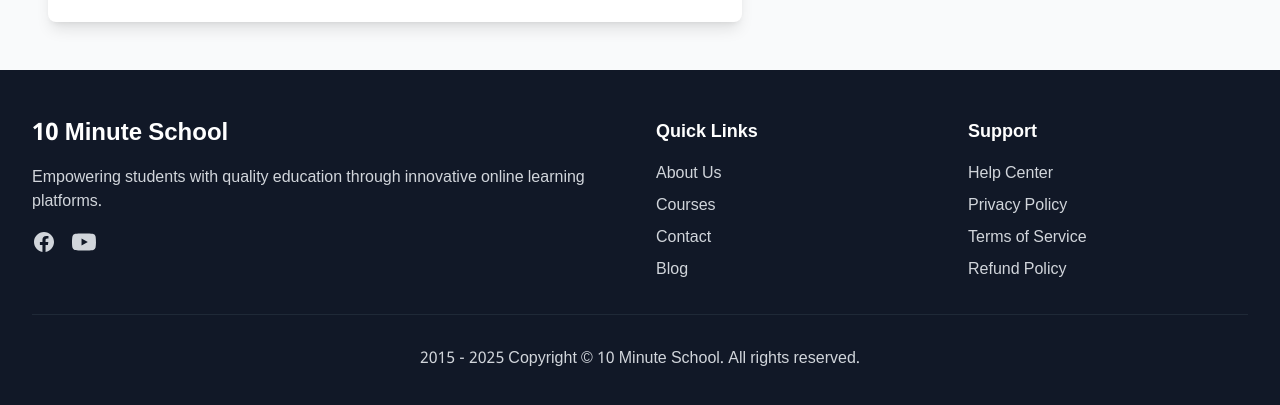
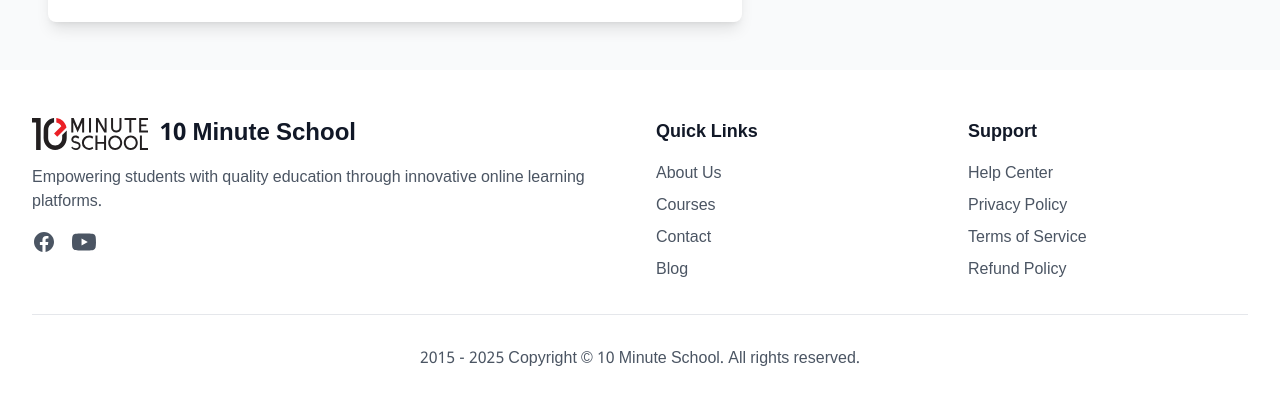
Before and after one commit to saadsrabon/tenminschoooIelts, a Next.js app: page / in a window 1280 px wide. Shown: the part 2644-3049 px from the top of the page. Built offline with nearby package versions, Linux system fonts and the light colour scheme; no server answers.

Commit message:
footer color change

```diff
--- a/src/app/layout.tsx
+++ b/src/app/layout.tsx
@@ -79,6 +79,8 @@
         <meta name="apple-mobile-web-app-capable" content="yes" />
         <meta name="apple-mobile-web-app-status-bar-style" content="default" />
         <meta name="apple-mobile-web-app-title" content="IELTS Course" />
+        <link rel="icon" type="image/svg+xml" href="/favicon.svg" />
+        <link rel="icon" type="image/x-icon" href="/favicon.ico" />
         <link rel="apple-touch-icon" href="/apple-touch-icon.png" />
         <link rel="icon" type="image/png" sizes="32x32" href="/favicon-32x32.png" />
         <link rel="icon" type="image/png" sizes="16x16" href="/favicon-16x16.png" />
--- a/src/components/Footer.tsx
+++ b/src/components/Footer.tsx
@@ -1,21 +1,28 @@
 export default function Footer() {
   return (
-    <footer className="bg-gray-900 text-white py-12">
+    <footer className="bg-white text-gray-900 py-12">
       <div className="max-w-7xl mx-auto px-4 sm:px-6 lg:px-8">
         <div className="grid grid-cols-1 md:grid-cols-4 gap-8">
           <div className="col-span-1 md:col-span-2">
-            <h3 className="text-2xl font-bold mb-4">10 Minute School</h3>
-            <p className="text-gray-300 mb-4">
+            <div className="flex items-center mb-4">
+              <img
+                src="/10mslogo-svg.svg"
+                alt="10 Minute School Logo"
+                className="h-8 w-auto mr-3"
+              />
+              <h3 className="text-2xl font-bold">10 Minute School</h3>
+            </div>
+            <p className="text-gray-600 mb-4">
               Empowering students with quality education through innovative online learning platforms.
             </p>
             <div className="flex space-x-4">
-              <a href="#" className="text-gray-300 hover:text-white">
+              <a href="#" className="text-gray-600 hover:text-gray-900">
                 <span className="sr-only">Facebook</span>
                 <svg className="h-6 w-6" fill="currentColor" viewBox="0 0 24 24">
                   <path fillRule="evenodd" d="M22 12c0-5.523-4.477-10-10-10S2 6.477 2 12c0 4.991 3.657 9.128 8.438 9.878v-6.987h-2.54V12h2.54V9.797c0-2.506 1.492-3.89 3.777-3.89 1.094 0 2.238.195 2.238.195v2.46h-1.26c-1.243 0-1.63.771-1.63 1.562V12h2.773l-.443 2.89h-2.33v6.988C18.343 21.128 22 16.991 22 12z" clipRule="evenodd" />
                 </svg>
               </a>
-              <a href="#" className="text-gray-300 hover:text-white">
+              <a href="#" className="text-gray-600 hover:text-gray-900">
                 <span className="sr-only">YouTube</span>
                 <svg className="h-6 w-6" fill="currentColor" viewBox="0 0 24 24">
                   <path d="M23.498 6.186a3.016 3.016 0 0 0-2.122-2.136C19.505 3.545 12 3.545 12 3.545s-7.505 0-9.377.505A3.017 3.017 0 0 0 .502 6.186C0 8.07 0 12 0 12s0 3.93.502 5.814a3.016 3.016 0 0 0 2.122 2.136c1.871.505 9.376.505 9.376.505s7.505 0 9.377-.505a3.015 3.015 0 0 0 2.122-2.136C24 15.93 24 12 24 12s0-3.93-.502-5.814zM9.545 15.568V8.432L15.818 12l-6.273 3.568z"/>
@@ -27,26 +34,26 @@
           <div>
             <h4 className="text-lg font-semibold mb-4">Quick Links</h4>
             <ul className="space-y-2">
-              <li><a href="#" className="text-gray-300 hover:text-white">About Us</a></li>
-              <li><a href="#" className="text-gray-300 hover:text-white">Courses</a></li>
-              <li><a href="#" className="text-gray-300 hover:text-white">Contact</a></li>
-              <li><a href="#" className="text-gray-300 hover:text-white">Blog</a></li>
+              <li><a href="#" className="text-gray-600 hover:text-gray-900">About Us</a></li>
+              <li><a href="#" className="text-gray-600 hover:text-gray-900">Courses</a></li>
+              <li><a href="#" className="text-gray-600 hover:text-gray-900">Contact</a></li>
+              <li><a href="#" className="text-gray-600 hover:text-gray-900">Blog</a></li>
             </ul>
           </div>
 
           <div>
             <h4 className="text-lg font-semibold mb-4">Support</h4>
             <ul className="space-y-2">
-              <li><a href="#" className="text-gray-300 hover:text-white">Help Center</a></li>
-              <li><a href="#" className="text-gray-300 hover:text-white">Privacy Policy</a></li>
-              <li><a href="#" className="text-gray-300 hover:text-white">Terms of Service</a></li>
-              <li><a href="#" className="text-gray-300 hover:text-white">Refund Policy</a></li>
+              <li><a href="#" className="text-gray-600 hover:text-gray-900">Help Center</a></li>
+              <li><a href="#" className="text-gray-600 hover:text-gray-900">Privacy Policy</a></li>
+              <li><a href="#" className="text-gray-600 hover:text-gray-900">Terms of Service</a></li>
+              <li><a href="#" className="text-gray-600 hover:text-gray-900">Refund Policy</a></li>
             </ul>
           </div>
         </div>
 
-        <div className="border-t border-gray-800 mt-8 pt-8 text-center">
-          <p className="text-gray-300">
+        <div className="border-t border-gray-200 mt-8 pt-8 text-center">
+          <p className="text-gray-600">
           2015 - 2025 Copyright © 10 Minute School. All rights reserved.
           </p>
         </div>
--- a/src/components/HeroSection.tsx
+++ b/src/components/HeroSection.tsx
@@ -10,6 +10,7 @@
 const HeroSection: React.FC<HeroSectionProps> = ({ data }) => {
   const [currentVideoIndex, setCurrentVideoIndex] = useState(0);
   const [isPlaying, setIsPlaying] = useState(false);
+  const [showSuccessMessage, setShowSuccessMessage] = useState(false);
   const videoRef = useRef<HTMLVideoElement>(null);
 
   // Filter only video media items
@@ -51,6 +52,14 @@
     return `https://www.youtube.com/embed/${cleanVideoId}?autoplay=1&rel=0&modestbranding=1&controls=1&showinfo=0`;
   };
 
+  const handleEnrollClick = () => {
+    setShowSuccessMessage(true);
+    // Auto-hide the message after 5 seconds
+    setTimeout(() => {
+      setShowSuccessMessage(false);
+    }, 5000);
+  };
+
   return (
     <section
       className="text-white py-8 sm:py-12 lg:py-16 xl:py-20 relative"
@@ -78,7 +87,10 @@
               className="text-sm sm:text-base lg:text-lg xl:text-xl mb-6 lg:mb-8 opacity-90 leading-relaxed"
               dangerouslySetInnerHTML={{ __html: data.description }}
             />
-            <button className="bg-green-500 hover:bg-green-600 px-6 py-3 lg:px-8 lg:py-4 xl:px-10 xl:py-5 rounded-lg font-semibold transition-colors text-sm sm:text-base lg:text-lg xl:text-xl w-full sm:w-auto">
+            <button
+              onClick={handleEnrollClick}
+              className="bg-green-500 hover:bg-green-600 px-6 py-3 lg:px-8 lg:py-4 xl:px-10 xl:py-5 rounded-lg font-semibold transition-colors text-sm sm:text-base lg:text-lg xl:text-xl w-full sm:w-auto"
+            >
               {data.cta_text?.name || 'কোর্সটি কিনুন'}
             </button>
           </div>
@@ -174,6 +186,38 @@
           </div>
         </div>
       </div>
+
+      {/* Success Message Modal */}
+      {showSuccessMessage && (
+        <div className="fixed inset-0 bg-black bg-opacity-50 flex items-center justify-center z-50 p-4">
+          <div className="bg-white rounded-lg shadow-xl p-6 sm:p-8 max-w-md w-full mx-4">
+            <div className="text-center">
+              {/* Success Icon */}
+              <div className="mx-auto flex items-center justify-center h-12 w-12 rounded-full bg-green-100 mb-4">
+                <svg className="h-6 w-6 text-green-600" fill="none" stroke="currentColor" viewBox="0 0 24 24">
+                  <path strokeLinecap="round" strokeLinejoin="round" strokeWidth={2} d="M5 13l4 4L19 7" />
+                </svg>
+              </div>
+
+              {/* Success Message */}
+              <h3 className="text-lg font-medium text-gray-900 mb-2">
+                Enrollment Successful! 🎉
+              </h3>
+              <p className="text-sm text-gray-600 mb-6">
+                You have successfully enrolled to the course of <strong>IELTS Course by Munzereen Shahid</strong>
+              </p>
+
+              {/* Close Button */}
+              <button
+                onClick={() => setShowSuccessMessage(false)}
+                className="w-full bg-green-500 text-white font-semibold py-2 px-4 rounded-lg hover:bg-green-600 transition-colors"
+              >
+                Continue Learning
+              </button>
+            </div>
+          </div>
+        </div>
+      )}
     </section>
   );
 };
```
Also changed, not shown: public/favicon.svg (added), 1 other file (tests, documents, lock files or other folders).
